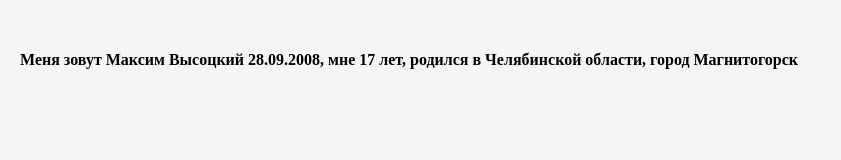
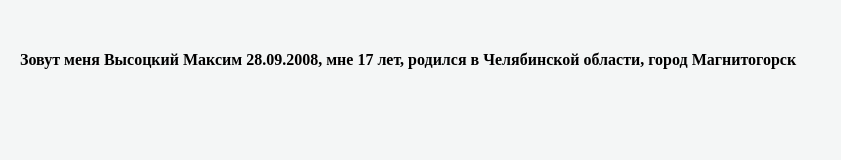
Before and after one commit to bobpkdanu/prak2_VysotskyTRPO, a plain HTML site: page index.html in a window 1280 px wide. Shown: the whole page, without its empty margins (0-841 px from the left). Drawn offline with Linux system fonts and the light colour scheme.

Commit message:
Обновлён index.html

```diff
--- a/index.html
+++ b/index.html
@@ -7,7 +7,7 @@
 </head>
 <body>
 <header class="header">
-<h1>Меня зовут Максим Высоцкий 28.09.2008, мне 17 лет, родился в
+<h1>Зовут меня Высоцкий Максим 28.09.2008, мне 17 лет, родился в
 Челябинской области, город Магнитогорск</h1>
 </header>
 </body>
```
